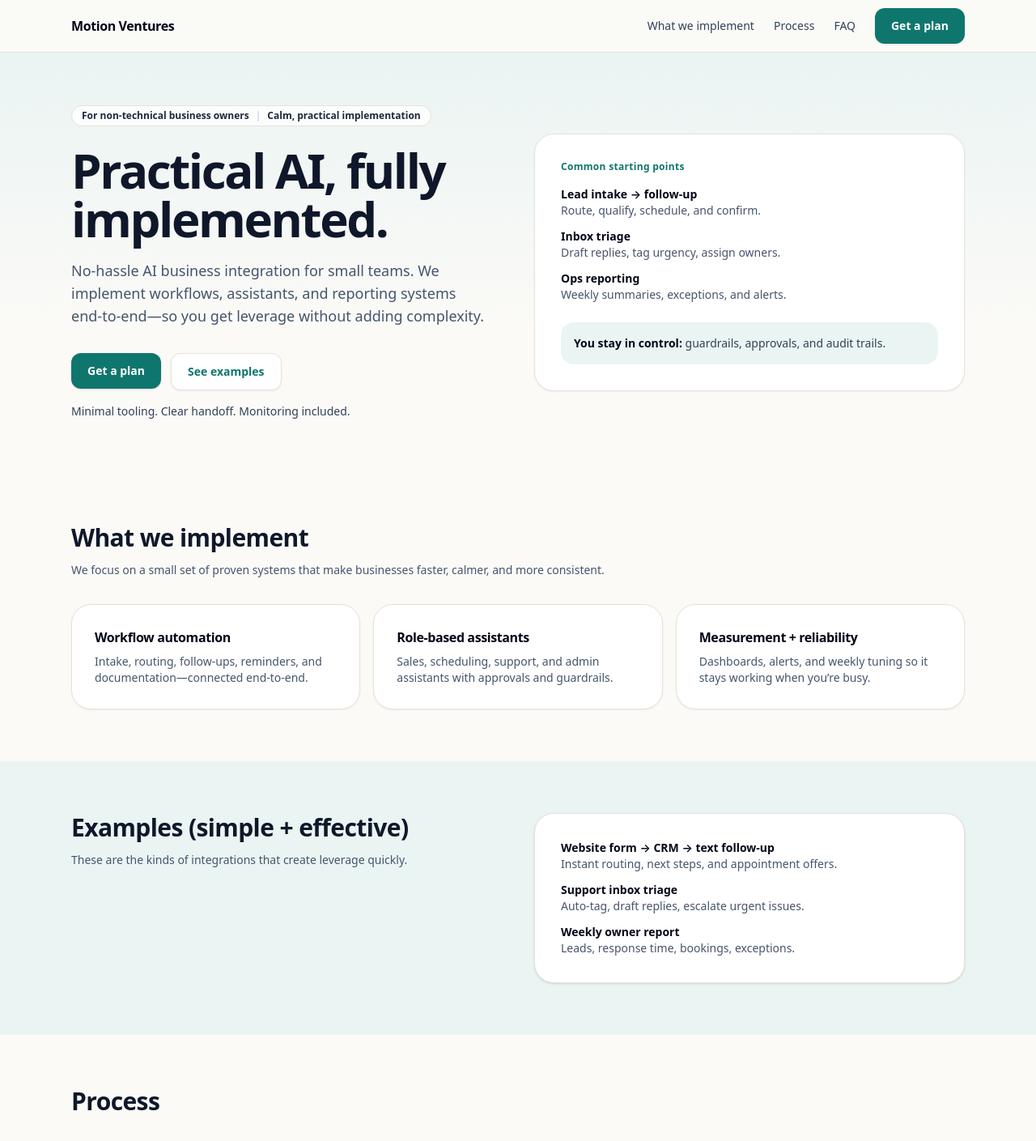
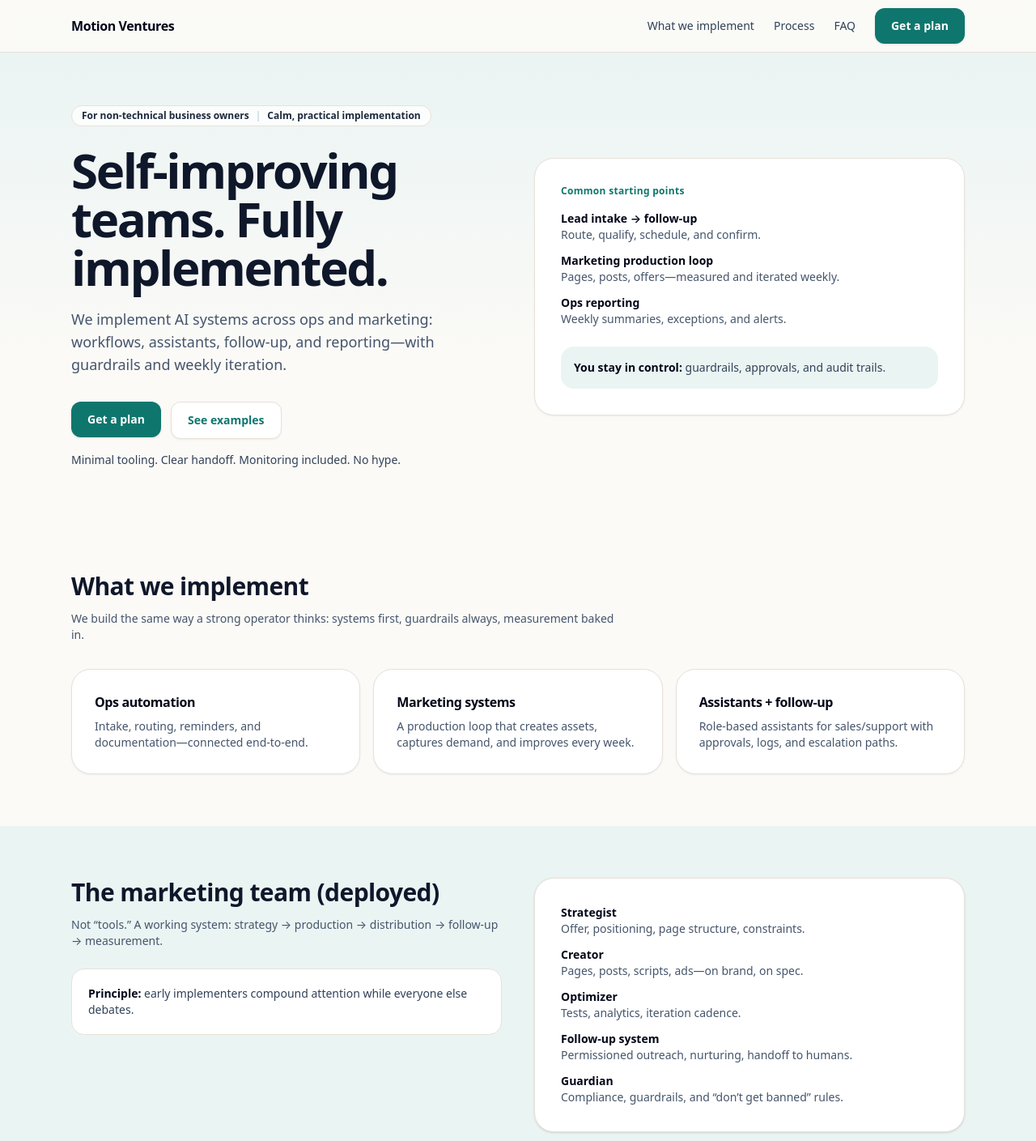
Before and after one commit to alexcarney460-hue/MotionVentures, a Next.js app: page / in a window 1280 px wide. Shown: the top 1409 px of the page at 81% size. Built offline with nearby package versions, Linux system fonts and the light colour scheme.

Commit message:
Refocus positioning on self-improving ops + marketing teams

```diff
--- a/src/app/page.tsx
+++ b/src/app/page.tsx
@@ -108,12 +108,11 @@ export default function Home() {
                 Calm, practical implementation
               </div>
               <h1 className="mt-6 text-balance text-3xl font-extrabold tracking-[-0.04em] text-[color:var(--mv-ink)] sm:text-4xl md:text-6xl">
-                Practical AI, fully implemented.
+                Self‑improving teams. Fully implemented.
               </h1>
               <p className="mt-5 max-w-xl text-pretty text-base text-slate-600 sm:text-lg">
-                No‑hassle AI business integration for small teams. We implement workflows,
-                assistants, and reporting systems end‑to‑end—so you get leverage without adding
-                complexity.
+                We implement AI systems across ops and marketing: workflows, assistants, follow‑up,
+                and reporting—with guardrails and weekly iteration.
               </p>
               <div className="mt-8 flex flex-col gap-3 sm:flex-row">
                 <div className="w-full sm:w-auto">
@@ -128,7 +127,7 @@ export default function Home() {
                 </div>
               </div>
               <div className="mt-4 text-sm text-slate-700">
-                Minimal tooling. Clear handoff. Monitoring included.
+                Minimal tooling. Clear handoff. Monitoring included. No hype.
               </div>
             </div>
 
@@ -142,8 +141,8 @@ export default function Home() {
                   <div className="text-slate-600">Route, qualify, schedule, and confirm.</div>
                 </li>
                 <li>
-                  <span className="font-semibold text-slate-950">Inbox triage</span>
-                  <div className="text-slate-600">Draft replies, tag urgency, assign owners.</div>
+                  <span className="font-semibold text-slate-950">Marketing production loop</span>
+                  <div className="text-slate-600">Pages, posts, offers—measured and iterated weekly.</div>
                 </li>
                 <li>
                   <span className="font-semibold text-slate-950">Ops reporting</span>
@@ -167,29 +166,72 @@ export default function Home() {
               What we implement
             </h2>
             <p className="mt-3 text-sm text-slate-600">
-              We focus on a small set of proven systems that make businesses faster, calmer, and
-              more consistent.
+              We build the same way a strong operator thinks: systems first, guardrails always,
+              measurement baked in.
             </p>
           </div>
           <div className="mt-8 grid gap-4 md:grid-cols-3">
             <Card
-              title="Workflow automation"
-              description="Intake, routing, follow‑ups, reminders, and documentation—connected end‑to‑end."
+              title="Ops automation"
+              description="Intake, routing, reminders, and documentation—connected end‑to‑end."
             />
             <Card
-              title="Role-based assistants"
-              description="Sales, scheduling, support, and admin assistants with approvals and guardrails."
+              title="Marketing systems"
+              description="A production loop that creates assets, captures demand, and improves every week."
             />
             <Card
-              title="Measurement + reliability"
-              description="Dashboards, alerts, and weekly tuning so it stays working when you’re busy."
+              title="Assistants + follow‑up"
+              description="Role-based assistants for sales/support with approvals, logs, and escalation paths."
             />
           </div>
         </Container>
       </Section>
 
+      {/* Marketing Team */}
+      <Section id="marketing-team" className="bg-[var(--mv-mist)]">
+        <Container>
+          <div className="grid gap-10 md:grid-cols-2 md:items-start">
+            <div>
+              <h2 className="text-balance text-2xl font-bold tracking-[-0.02em] text-[color:var(--mv-ink)] md:text-3xl">
+                The marketing team (deployed)
+              </h2>
+              <p className="mt-3 text-sm text-slate-600">
+                Not “tools.” A working system: strategy → production → distribution → follow‑up →
+                measurement.
+              </p>
+              <div className="mt-6 rounded-2xl border border-[var(--mv-border)] bg-white p-5 text-sm text-slate-700">
+                <span className="font-semibold text-slate-950">Principle:</span> early implementers
+                compound attention while everyone else debates.
+              </div>
+            </div>
+            <ul className="grid gap-3 rounded-3xl border border-[var(--mv-border)] bg-white p-8 text-sm text-slate-700 shadow-sm">
+              <li>
+                <span className="font-semibold text-slate-950">Strategist</span>
+                <div className="text-slate-600">Offer, positioning, page structure, constraints.</div>
+              </li>
+              <li>
+                <span className="font-semibold text-slate-950">Creator</span>
+                <div className="text-slate-600">Pages, posts, scripts, ads—on brand, on spec.</div>
+              </li>
+              <li>
+                <span className="font-semibold text-slate-950">Optimizer</span>
+                <div className="text-slate-600">Tests, analytics, iteration cadence.</div>
+              </li>
+              <li>
+                <span className="font-semibold text-slate-950">Follow‑up system</span>
+                <div className="text-slate-600">Permissioned outreach, nurturing, handoff to humans.</div>
+              </li>
+              <li>
+                <span className="font-semibold text-slate-950">Guardian</span>
+                <div className="text-slate-600">Compliance, guardrails, and “don’t get banned” rules.</div>
+              </li>
+            </ul>
+          </div>
+        </Container>
+      </Section>
+
       {/* Examples */}
-      <Section id="examples" className="bg-[var(--mv-mist)]">
+      <Section id="examples">
         <Container>
           <div className="grid gap-10 md:grid-cols-2 md:items-start">
             <div>
```
